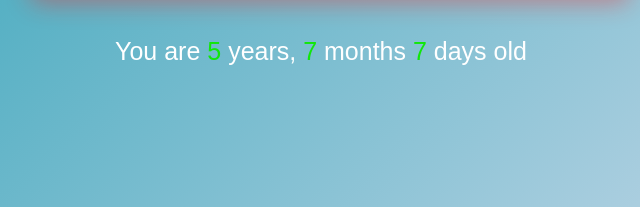
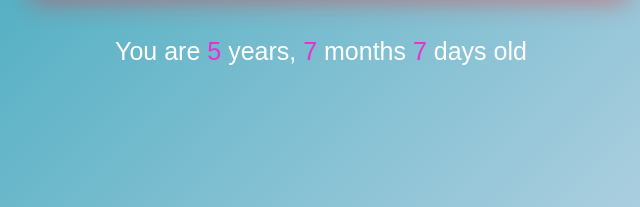
Before and after one commit to AshviniTayde/JS-Age-Calculator, a plain HTML site: page index.html in a window 1280 px wide. Both pictures are taken after typing "2020-01-15" into the empty fields and a click on the button "Calculate". Shown: the part 518-725 px from the top of the page, 319-959 px from the left. Drawn offline with Linux system fonts and the light colour scheme.

Commit message:
css updates

```diff
--- a/style.css
+++ b/style.css
@@ -85,7 +85,7 @@
 }
 
 #result span {
-  color: #11e70a;
+  color: rgb(231, 49, 206)
 }
 
 /* ================= Responsive Styling ================= */
```
